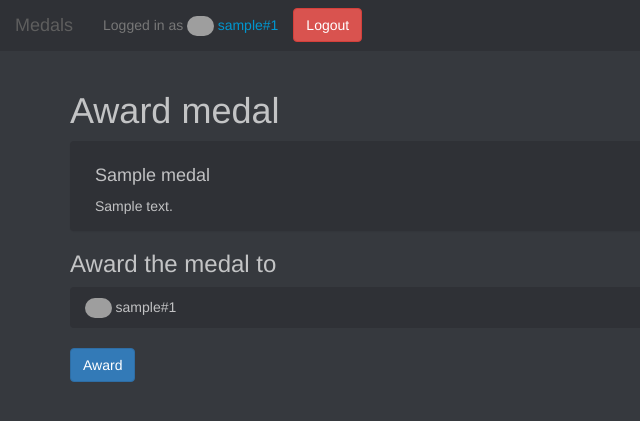
After one commit to Steffo99/discordmedals, a Flask app: page /medal/1/award in a window 1280 px wide. The commit adds this page. Shown: the top 421 px of the page, without its empty margins (0-640 px from the left). Run offline with Flask 2, Linux system fonts and the light colour scheme; the visitor is signed in with stand-in values (Sample User, id 1); tables that the repository leaves empty hold one stand-in row (values such as "Sample post"); some libraries are stand-ins or nearby versions; grey boxes are pictures that could not be loaded.

Commit message:
Added award medal page

```diff
--- a/server.py
+++ b/server.py
@@ -319,6 +319,19 @@ def page_editmedal(medal_id):
         return redirect("/guild/{}".format(medal.guild_id))
 
 
+@app.route("/medal/<int:medal_id>/award")
+def page_awardmedal(medal_id):
+    medal = Medal.query.filter_by(id=medal_id).join(Guild).first()
+    if medal is None:
+        abort(404)
+    user_id = session.get("user_id")
+    if user_id is None or int(user_id) != int(medal.guild.owner_id):
+        abort(403)
+    user = User.query.filter_by(id=user_id).first()
+    members = User.query.join(Membership).filter_by(guild_id=medal.guild.id).all()
+    return render_template("awardmedal.htm", user=user, medal=medal, members=members)
+
+
 @app.route("/user/<int:user_id>")
 def page_user(user_id):
     user = User.query.filter_by(id=user_id).first()
--- a/static/style.css
+++ b/static/style.css
@@ -103,3 +103,9 @@ h3 .discord-avatar, .discord-avatar {
 .darker {
     color: rgba(100%, 100%, 100%, 0.5);
 }
+
+.list-group-item {
+    background-color: #2F3136;
+    color: rgba(100%, 100%, 100%, 0.7);
+    border: none;
+}
--- /dev/null
+++ b/templates/awardmedal.htm
@@ -0,0 +1,78 @@
+{% extends "base.htm" %}
+{% block title %}{{ medal }} - Medals {% endblock %}
+{% block extrahead %}
+    <script src="https://code.jquery.com/jquery-3.2.1.min.js" integrity="sha256-hwg4gsxgFZhOsEEamdOYGBf13FyQuiTwlAQgxVSNgt4=" crossorigin="anonymous"></script>
+    <script>
+        function onUserClick() {
+            $(this).toggleClass("active");
+        }
+
+        function singleSubmit(index) {
+            if(!$(this).hasClass("active"))
+            {
+                return;
+            }
+            var token_element = document.getElementById("medal-" + {{ medal.id }} + "-token");
+            var request = new XMLHttpRequest();
+            request.onreadystatechange = function () {
+                if(request.readyState === 4 && request.status === 200)
+                {
+                    var data = JSON.parse(request.responseText);
+                    if(! data["success"])
+                    {
+                        alert("Error while awarding the medal")
+                    }
+                }
+            };
+            request.open("GET", "/api/awardmedal?token=" + token_element.innerHTML.replace(/^\s+|\s+$/g, '') + "&user=" + $(this).attr("userid"), true);
+            request.send(null);
+        }
+
+        function listSubmit() {
+            $("#submit").addClass("disabled");
+            $("#submit").off("click");
+            $(".user").each(singleSubmit);
+            window.location.href = "/medal/{{ medal.id }}"
+        }
+
+        window.onload = function() {
+            $(".user").click(onUserClick);
+        }
+    </script>
+{% endblock %}
+{% block content %}
+    <h1>
+        Award medal
+    </h1>
+    <div class="panel panel-default medal">
+        <div class="panel-body">
+            <div class="media">
+                <div class="media-left">
+                    <span class="glyphicon glyphicon-{{ medal.icon }} {{ medal.tier }} medal-icon"></span>
+                </div>
+                <div class="media-body">
+                    <h4 class="media-header medal-name">
+                        {{ medal.name }}
+                    </h4>
+                    <div class="medal-description">
+                        {{ medal.description }}
+                    </div>
+                    <code id="medal-{{ medal.id }}-token" class="hidden">{{ medal.token }}</code>
+                </div>
+            </div>
+        </div>
+    </div>
+    <div>
+        <h3>
+            Award the medal to
+        </h3>
+    </div>
+    <div id="user-list">
+        <ul class="list-group">
+            {% for user in members %}
+                <li class="list-group-item user" id="user-{{ user.id }}" userid="{{ user.id }}"><img class="small-discord-avatar" src="{{ user.avatar_url() }}"> {{ user.username }}#{{ user.discriminator }}</li>
+            {% endfor %}
+        </ul>
+        <button id="submit" onclick="listSubmit()" class="btn btn-primary">Award</button>
+    </div>
+{% endblock %}
--- a/templates/guild.htm
+++ b/templates/guild.htm
@@ -1,5 +1,5 @@
 {% extends "base.htm" %}
-{% block title %}{{ guild }} - Discord Medals{% endblock %}
+{% block title %}{{ guild }} - Medals{% endblock %}
 {% block content %}
     <h1>
         <img class="discord-avatar" src="{{ guild.icon_url(size=64) }}"> {{ guild }}
--- a/templates/newmedal.htm
+++ b/templates/newmedal.htm
@@ -1,5 +1,5 @@
 {% extends "base.htm" %}
-{% block title %}New medal - Discord Medals{% endblock %}
+{% block title %}New medal - Medals{% endblock %}
 {% block extrahead %}
     <script>
         var mname;
--- a/templates/user.htm
+++ b/templates/user.htm
@@ -1,5 +1,5 @@
 {% extends "base.htm" %}
-{% block title %}{{ queried_user }} - Discord Medals{% endblock %}
+{% block title %}{{ queried_user }} - Medals{% endblock %}
 {% block content %}
     <h1>
         <img class="discord-avatar" src="{{ queried_user.avatar_url(size=64) }}"> {{ queried_user }}
```
Also changed, not shown: templates/medal.htm (+2 -25 lines).
